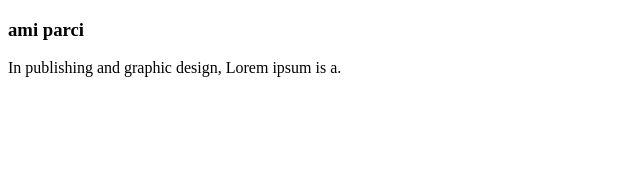
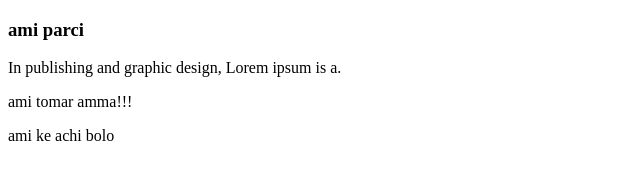
Before and after one commit to mrrased/MR-techhnology, a plain HTML site: page index.html/index.html in a window 1280 px wide. Shown: the whole page, without its empty margins (0-640 px from the left). Drawn offline with Linux system fonts and the light colour scheme.

Commit message:
try push

```diff
--- a/index.html/index.html
+++ b/index.html/index.html
@@ -9,6 +9,8 @@
     <div>
         <h3>ami parci</h3>
         <p>In publishing and graphic design, Lorem ipsum is a.</p>
+        <p>ami tomar amma!!!</p>
+        <p>ami ke achi bolo</p>
     </div>
 </body>
 </html>
```
